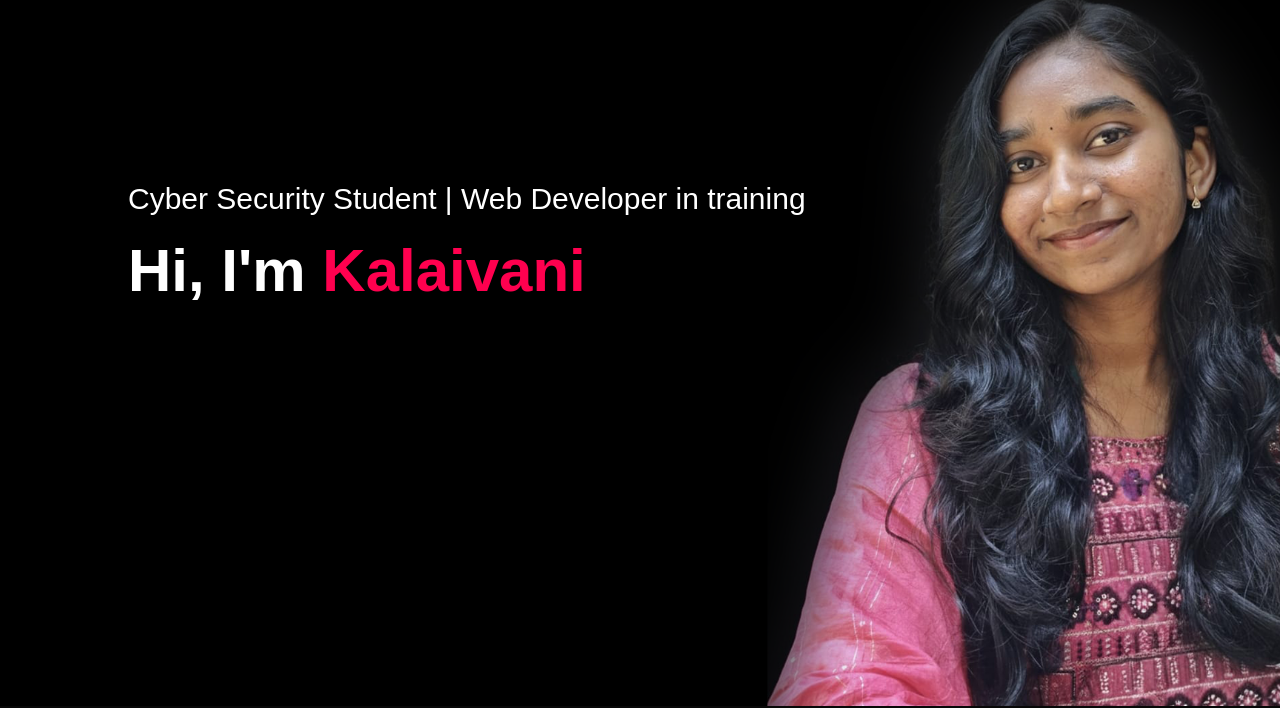
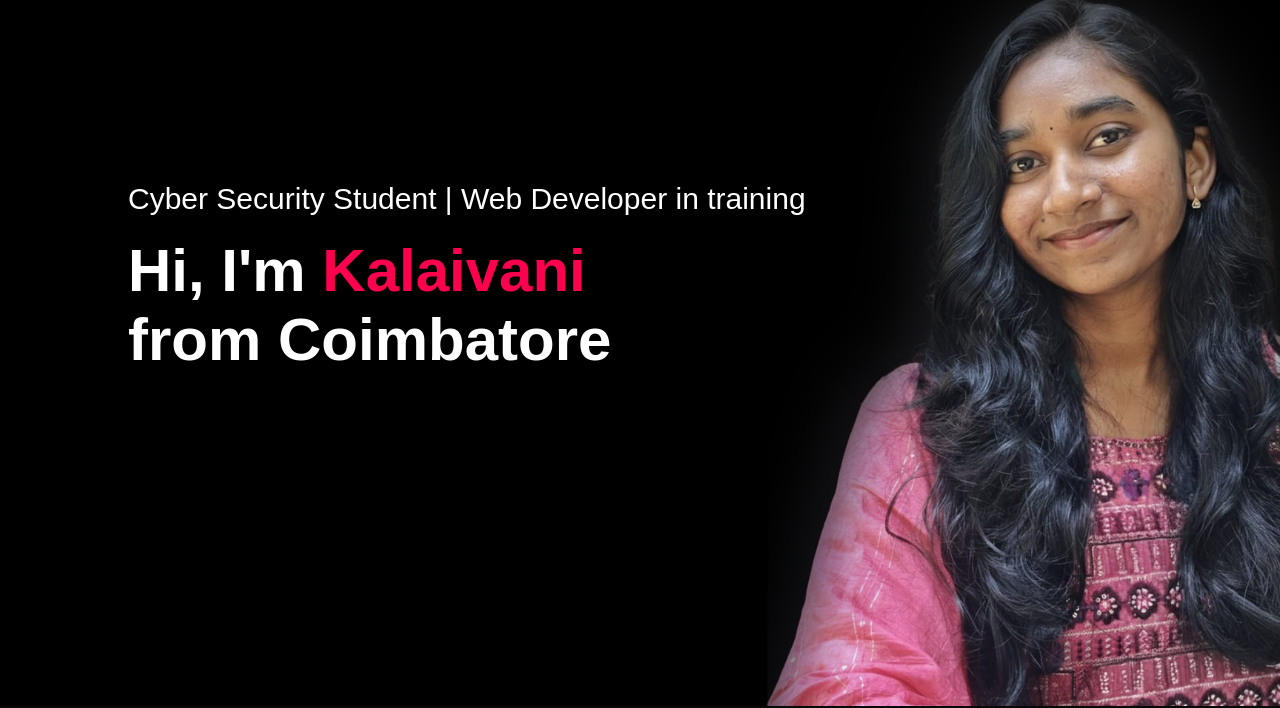
Before and after one commit to kalaigopi/portfolio, a plain HTML site: page index.html in a window 1280 px wide. Shown: the part 94-802 px from the top of the page. Drawn offline with Linux system fonts and the light colour scheme.

Commit message:
index.html

```diff
--- a/index.html
+++ b/index.html
@@ -26,7 +26,7 @@
         </nav>
         <div class="header-text">
             <p>Cyber Security Student | Web Developer in training</p>
-            <h1>Hi, I'm <span>Kalaivani</span></h1>
+            <h1>Hi, I'm <span>Kalaivani</span><br>from Coimbatore</h1>
         </div>
     </div>
 </div>
```
